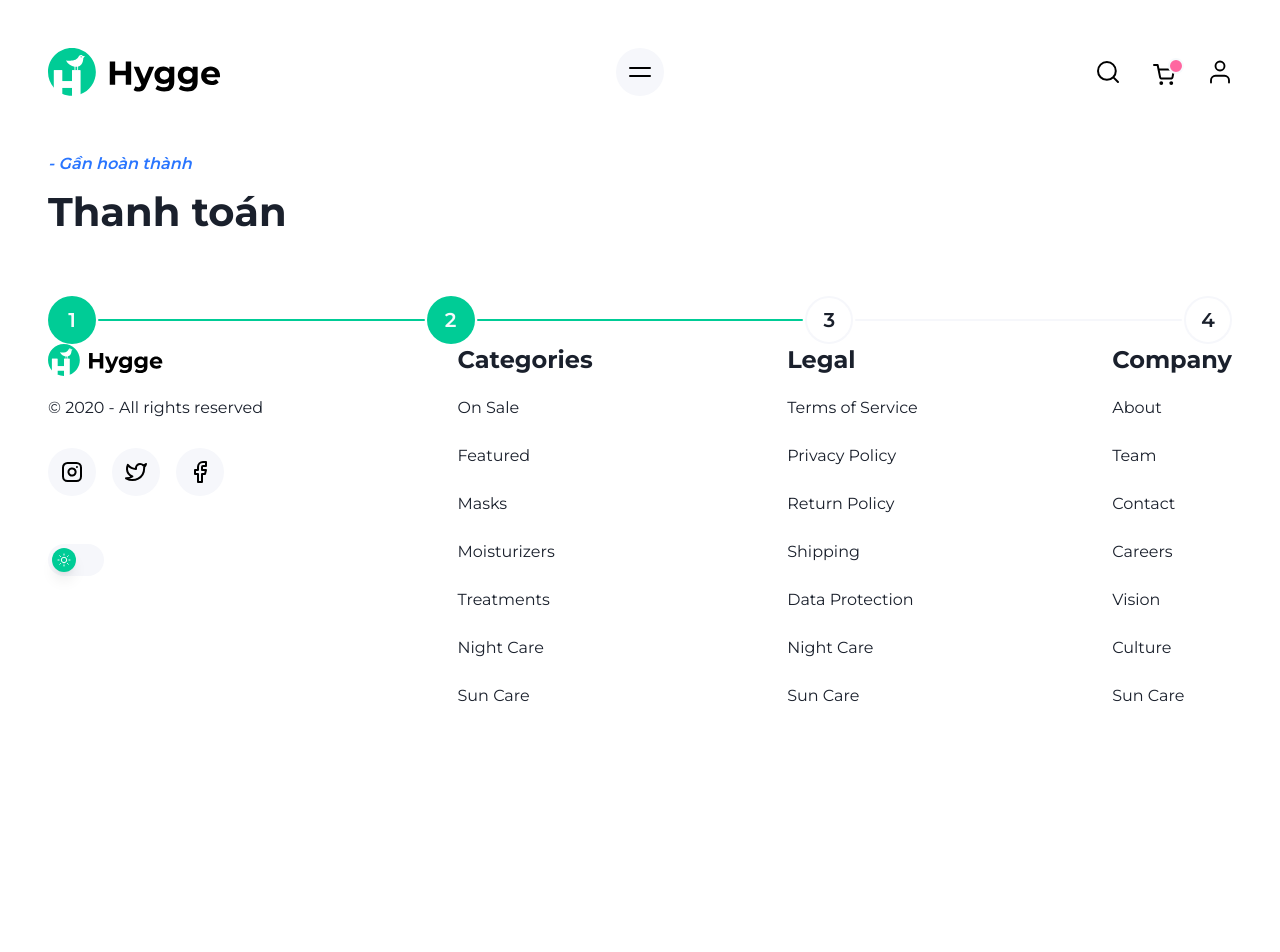
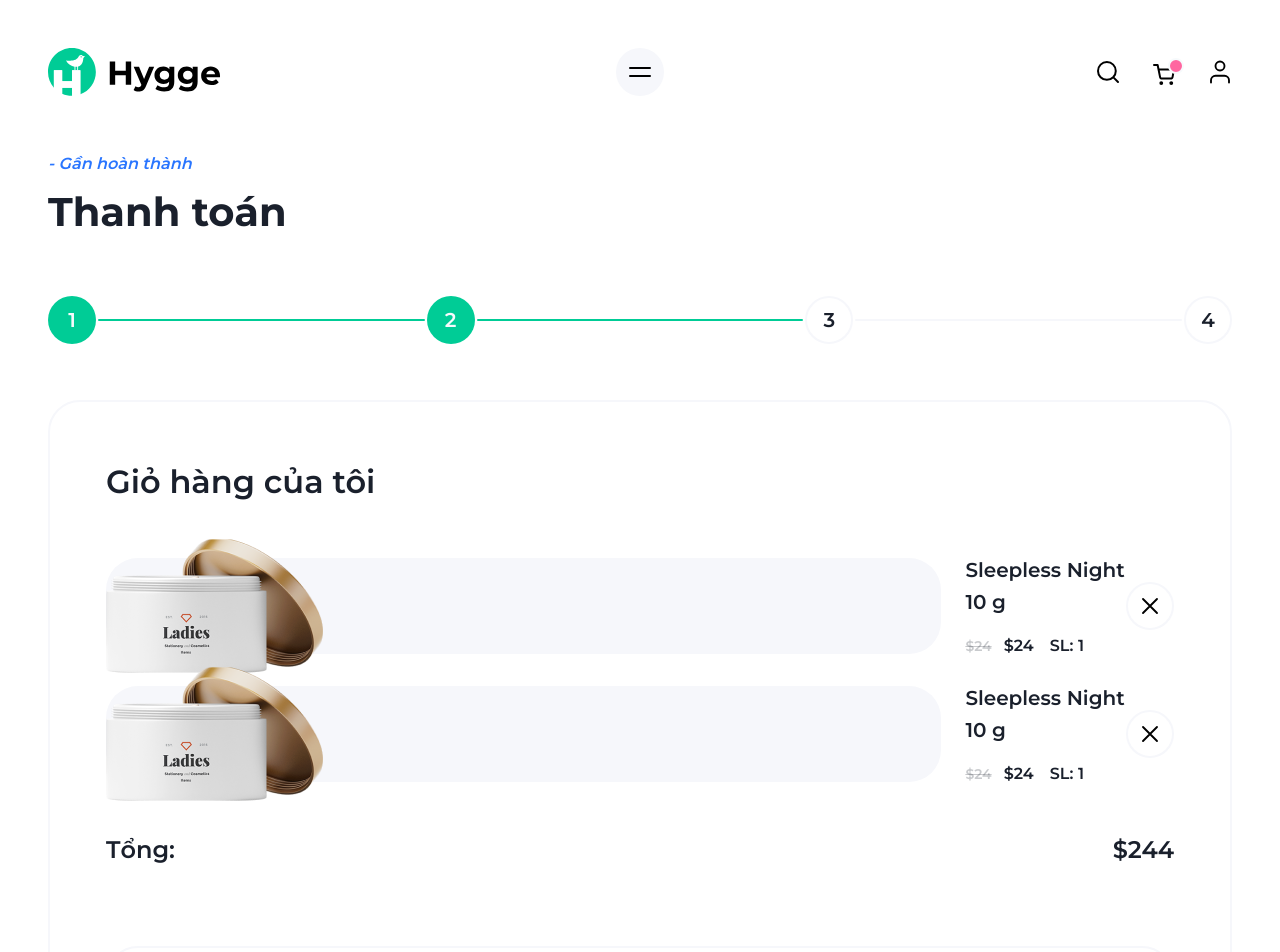
Before and after one commit to TuVoXuan/cosmetics-store-fe, a Next.js app: page /checkout in a window 1280 px wide. Shown: the top 952 px of the page. Before the commit the page ends 816 px from the top, so only its background shows below. Built offline with nearby package versions, Linux system fonts and the light colour scheme.

Commit message:
feat: your cart section

```diff
--- /dev/null
+++ b/components/card/item-cart-checkout.tsx
@@ -0,0 +1,28 @@
+import React from "react";
+import Delete from "../icons/delete";
+import ProductImage from "../Image/product-image";
+
+export default function ItemCartCheckout() {
+	return (
+		<div className="flex flex-col items-center md:flex-row">
+			<ProductImage className="h-24 w-24 !rounded-2xl md:!rounded-4xl mb-6 md:mb-0" />
+			<div className="mb-10 md:mb-0 md:grow ml-6">
+				<h4 className="mb-4 md:text-left text-center font-semibold text-heading-4 dark:text-white">
+					Sleepless Night 10 g
+				</h4>
+				<div className="flex md:justify-start justify-center flex-wrap gap-y-3 gap-x-4">
+					<p className="flex items-center gap-x-3">
+						<span className="text-heading-6 text-dark-24 line-through font-semibold dark:text-light-24">$24</span>
+						<span className="text-heading-5 text-dark-100 font-semibold dark:text-light-100">$24</span>
+					</p>
+					<p className="text-heading-5 font-semibold dark:text-light-100">
+						SL: <span>1</span>
+					</p>
+				</div>
+			</div>
+			<button className="w-12 md:shrink-0 h-12 rounded-full border-2 border-gray-accent dark:border-black-dark-2 flex justify-center items-center">
+				<Delete height={24} width={24} className="dark:text-white xl:w-4 xl:h-4" />
+			</button>
+		</div>
+	);
+}
--- a/components/steps/steps.tsx
+++ b/components/steps/steps.tsx
@@ -33,17 +33,17 @@ export default function Steps({ totalSteps, currentStep, className }: Props) {
 				} else if (value > currentStep && value < totalSteps) {
 					return (
 						<Fragment key={value}>
-							<p className="w-6 h-6 md:w-12 md:h-12 md:text-heading-4 font-semibold text-center rounded-full border-[1px] md:border-2 border-gray-accent text-dark-100 flex items-center justify-center text-heading-6">
+							<p className="w-6 h-6 md:w-12 md:h-12 md:text-heading-4 font-semibold text-center rounded-full dark:text-light-100 border-[1px] md:border-2 border-gray-accent dark:border-black-dark-2 text-dark-100 flex items-center justify-center text-heading-6">
 								{value}
 							</p>
-							<p className="h-[2px] bg-gray-accent rounded grow"></p>
+							<p className="h-[2px] bg-gray-accent dark:bg-black-dark-2 rounded grow"></p>
 						</Fragment>
 					);
 				} else if (value === totalSteps && value !== currentStep) {
 					return (
 						<p
 							key={value}
-							className="w-6 h-6 md:w-12 md:h-12 md:text-heading-4 font-semibold text-center rounded-full border-[1px] md:border-2 border-gray-accent text-dark-100 flex items-center justify-center text-heading-6"
+							className="w-6 h-6 md:w-12 md:h-12 md:text-heading-4 font-semibold text-center rounded-full border-[1px] md:border-2 border-gray-accent dark:border-black-dark-2 text-dark-100 dark:text-light-100 flex items-center justify-center text-heading-6"
 						>
 							{value}
 						</p>
--- a/pages/checkout.tsx
+++ b/pages/checkout.tsx
@@ -1,4 +1,6 @@
 import React from "react";
+import Button from "../components/buttons/button";
+import ItemCartCheckout from "../components/card/item-cart-checkout";
 import Steps from "../components/steps/steps";
 import TitlePage from "../components/title-page/title-page";
 
@@ -7,6 +9,24 @@ export default function Checkout() {
 		<div className="space-y-14 mt-14">
 			<TitlePage subtitle="Gần hoàn thành" title="Thanh toán" />
 			<Steps totalSteps={4} currentStep={2} />
+
+			{/* my cart */}
+			<div className="p-6 md:p-14 rounded-4xl border-2 border-gray-accent dark:border-black-dark-2 space-y-10 md:space-y-12">
+				<p className="text-heading-4 md:text-heading-2 text-dark-100 font-semibold dark:text-light-100">
+					Giỏ hàng của tôi
+				</p>
+				<div className="space-y-10 md:space-y-6">
+					<ItemCartCheckout />
+					<ItemCartCheckout />
+				</div>
+				<div className="flex justify-between font-semibold md:text-heading-3 text-heading-5 xl:text-paragraph-1">
+					<p className="dark:text-light-100">Tổng:</p>
+					<p className="dark:text-light-100">$244</p>
+				</div>
+				<Button className="w-full !mt-14 md:!mt-20 dark:text-light-100" type="secondary">
+					Chỉnh sửa giỏ hàng
+				</Button>
+			</div>
 		</div>
 	);
 }
```
